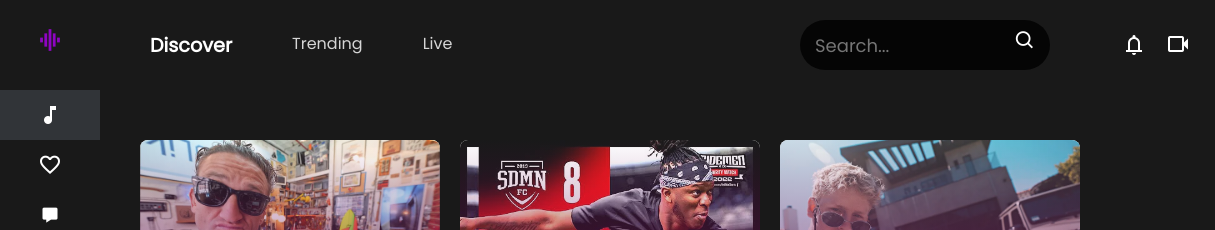
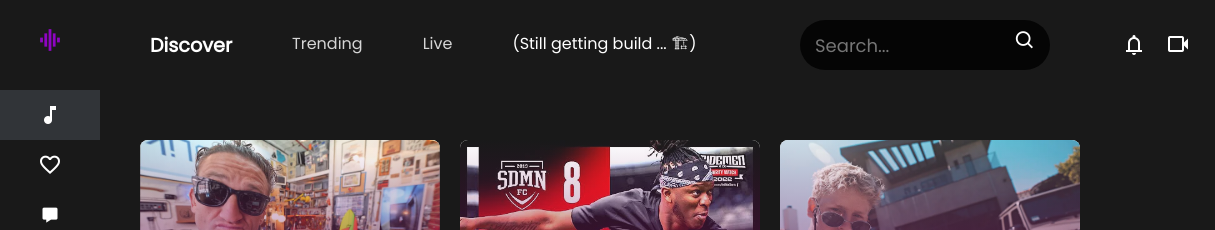
Before and after one commit to shravan-02/UniStream, a plain HTML site: page index.html in a window 1280 px wide. Shown: the top 230 px of the page, 0-1215 px from the left. Drawn offline with nearby package versions, Linux system fonts and the light colour scheme.

Commit message:
Add. under construction

```diff
--- a/index.html
+++ b/index.html
@@ -53,6 +53,7 @@
           <li id="discover-btn"><a href="#" class="active">Discover</a></li>
           <li><a href="./trending.html">Trending</a></li>
           <li><a href="./live.html">Live</a></li>
+          <li>(Still getting build ... 🏗)</li>
         </div>
         <!-- <div class="pacman">
             <div class="pacman-top"></div>
```
